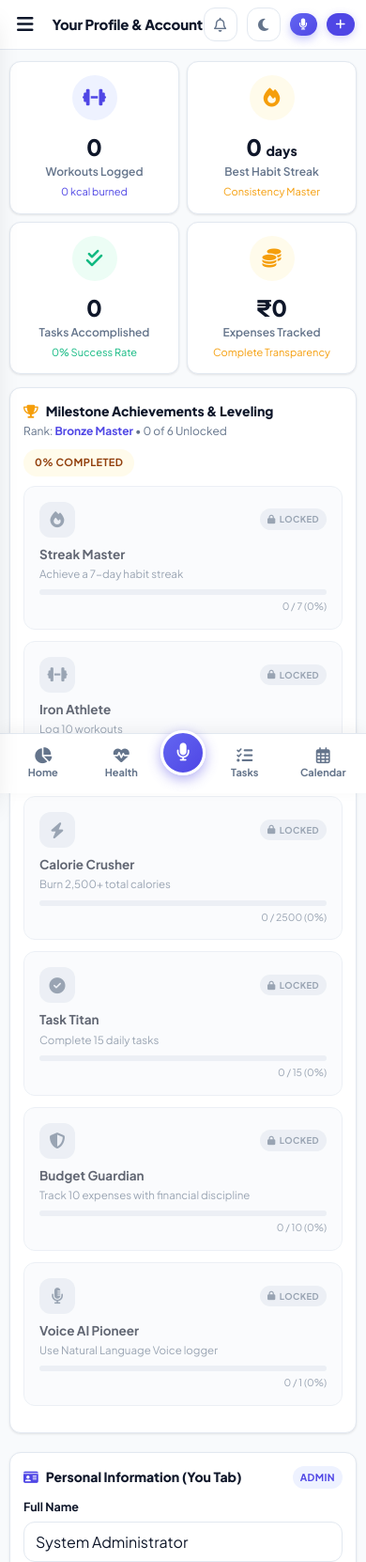
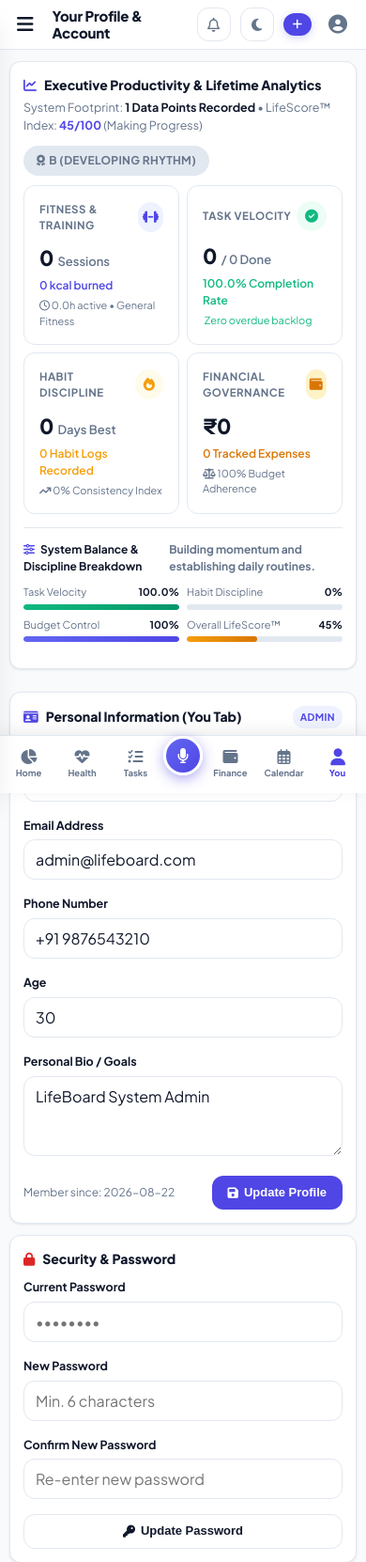
Before and after one commit to Aayush1B/LifeBoard---A-Personal-Resource-Management-System, a Flask app: page /profile in a window 390 px wide. Shown: the top 1662 px of the page at 94% size. Run offline with Flask 3, Linux system fonts and the light colour scheme; a user stored in the database is signed in; data comes from the database, SQL or seed files in the repository; both versions use the stored data as it was after the commit.

Commit message:
executive analytics suite, habit footprint calculation & complete 6-pillar mobile navigation

```diff
--- a/app.py
+++ b/app.py
@@ -746,7 +746,8 @@ def profile():
     habits = models.get_user_habits(user_id)
     max_streak = max([h['streak_count'] for h in habits], default=0)
 
-    # Achievements & Activity Heatmap
+    # Executive Analytics & Activity Heatmap
+    executive_stats = models.get_user_executive_stats(user_id)
     achievements = models.get_user_achievements(user_id)
     heatmap_data = models.get_activity_heatmap_data(user_id)
 
@@ -758,6 +759,7 @@ def profile():
                            total_lifetime_spent=total_lifetime_spent,
                            max_streak=max_streak,
                            achievements=achievements,
+                           executive_stats=executive_stats,
                            heatmap_data=heatmap_data)
 
 
--- a/static/css/style.css
+++ b/static/css/style.css
@@ -1038,16 +1038,16 @@ a {
   bottom: 0;
   left: 0;
   right: 0;
-  height: 64px;
+  height: calc(62px + env(safe-area-inset-bottom, 0px));
   background: var(--bg-card);
-  backdrop-filter: blur(12px);
-  -webkit-backdrop-filter: blur(12px);
+  backdrop-filter: blur(16px);
+  -webkit-backdrop-filter: blur(16px);
   border-top: 1px solid var(--border-color);
   z-index: 990;
   align-items: center;
-  justify-content: space-around;
-  padding: 0 4px;
-  box-shadow: 0 -4px 16px rgba(0, 0, 0, 0.05);
+  justify-content: space-between;
+  padding: 0 2px env(safe-area-inset-bottom, 0px) 2px;
+  box-shadow: 0 -4px 16px rgba(0, 0, 0, 0.08);
 }
 
 .mobile-nav-link {
@@ -1057,19 +1057,30 @@ a {
   justify-content: center;
   gap: 2px;
   color: var(--text-muted);
-  font-size: 11px;
+  font-size: 9.5px;
   font-weight: 700;
-  padding: 8px 10px;
+  padding: 4px 1px;
   border-radius: var(--radius-sm);
   transition: var(--transition);
   flex: 1;
-}
-.mobile-nav-link i { font-size: 17px; }
-.mobile-nav-link.active { color: var(--primary); }
+  text-decoration: none;
+  min-width: 0;
+  text-align: center;
+}
+.mobile-nav-link span {
+  white-space: nowrap;
+  overflow: hidden;
+  text-overflow: ellipsis;
+  max-width: 100%;
+}
+.mobile-nav-link i { font-size: 16px; transition: transform 0.2s ease; }
+.mobile-nav-link.active { color: var(--primary); font-weight: 800; }
+.mobile-nav-link.active i { transform: scale(1.12); color: var(--primary); }
 
 .mobile-nav-voice-btn {
-  width: 48px;
-  height: 48px;
+  width: 42px;
+  height: 42px;
+  min-width: 42px;
   border-radius: 50%;
   background: linear-gradient(135deg, #6366f1 0%, #4f46e5 100%);
   color: #ffffff;
@@ -1078,12 +1089,14 @@ a {
   display: flex;
   align-items: center;
   justify-content: center;
-  font-size: 19px;
+  font-size: 16px;
   cursor: pointer;
-  transform: translateY(-12px);
+  transform: translateY(-10px);
+  margin: 0 1px;
   transition: var(--transition);
-}
-.mobile-nav-voice-btn:active { transform: translateY(-8px) scale(0.95); }
+  flex-shrink: 0;
+}
+.mobile-nav-voice-btn:active { transform: translateY(-6px) scale(0.95); }
 
 .sidebar-backdrop {
   display: none;
--- a/templates/base.html
+++ b/templates/base.html
@@ -196,19 +196,13 @@
             <i class="fa-solid fa-moon theme-toggle-icon" id="themeToggleIcon"></i>
           </button>
 
-          <!-- Voice Assistant Button -->
-          <button class="btn-voice-header" onclick="startVoiceAssistant()" title="AI Voice Command Assistant">
-            <i class="fa-solid fa-microphone"></i>
-            <span class="desktop-only-text">Voice Log</span>
-          </button>
-
           <!-- Quick Log Modal Button -->
-          <button class="btn-quick-add" onclick="openModal('quickActionModal')">
+          <button class="btn-quick-add" onclick="openModal('quickActionModal')" title="Quick Create Action">
             <i class="fa-solid fa-plus"></i>
             <span>Quick Log</span>
           </button>
 
-          <a href="{{ url_for('profile') }}" class="btn-icon desktop-only-btn" title="My Profile">
+          <a href="{{ url_for('profile') }}" class="btn-icon" title="My Profile (You)">
             <i class="fa-solid fa-circle-user" style="font-size: 20px;"></i>
           </a>
           <a href="{{ url_for('logout') }}" class="btn-icon danger desktop-only-btn" title="Sign out">
@@ -288,19 +282,27 @@
       <i class="fa-solid fa-heart-pulse"></i>
       <span>Health</span>
     </a>
+    <a href="{{ url_for('tasks') }}" class="mobile-nav-link {% if request.path.startswith('/tasks') %}active{% endif %}">
+      <i class="fa-solid fa-list-check"></i>
+      <span>Tasks</span>
+    </a>
 
     <!-- Center Floating Voice Assistant Button -->
     <button class="mobile-nav-voice-btn" onclick="startVoiceAssistant()" aria-label="Voice Command Assistant" title="Tap to Speak">
       <i class="fa-solid fa-microphone"></i>
     </button>
 
-    <a href="{{ url_for('tasks') }}" class="mobile-nav-link {% if request.path.startswith('/tasks') %}active{% endif %}">
-      <i class="fa-solid fa-list-check"></i>
-      <span>Tasks</span>
+    <a href="{{ url_for('finance') }}" class="mobile-nav-link {% if request.path.startswith('/finance') %}active{% endif %}">
+      <i class="fa-solid fa-wallet"></i>
+      <span>Finance</span>
     </a>
     <a href="{{ url_for('calendar_view') }}" class="mobile-nav-link {% if request.path.startswith('/calendar') %}active{% endif %}">
       <i class="fa-regular fa-calendar-days"></i>
       <span>Calendar</span>
+    </a>
+    <a href="{{ url_for('profile') }}" class="mobile-nav-link {% if request.path == '/profile' %}active{% endif %}">
+      <i class="fa-solid fa-user"></i>
+      <span>You</span>
     </a>
   </nav>
 
--- a/templates/profile/index.html
+++ b/templates/profile/index.html
@@ -4,86 +4,136 @@
 {% block page_title %}Your Profile & Account{% endblock %}
 
 {% block content %}
-<!-- Lifetime Accomplishment Summary Cards -->
-<div class="grid-4">
-  <div class="card" style="text-align: center; padding: 20px;">
-    <div style="width: 48px; height: 48px; border-radius: var(--radius-full); background: var(--primary-light); color: var(--primary); display: flex; align-items: center; justify-content: center; margin: 0 auto 10px; font-size: 20px;">
-      <i class="fa-solid fa-dumbbell"></i>
+<!-- Executive Productivity & Lifetime Intelligence Suite -->
+<div class="card" style="margin-bottom: 24px;">
+  <div class="card-header" style="flex-wrap: wrap; gap: 12px;">
+    <div>
+      <h3 class="card-title">
+        <i class="fa-solid fa-chart-line" style="color: var(--primary);"></i>
+        <span>Executive Productivity & Lifetime Analytics</span>
+      </h3>
+      <div style="font-size: 12.5px; color: var(--text-muted); margin-top: 4px;">
+        System Footprint: <strong style="color: var(--text-main);">{{ executive_stats.total_data_points }} Data Points Recorded</strong> • LifeScore™ Index: <strong style="color: var(--primary);">{{ executive_stats.lifescore.score }}/100</strong> ({{ executive_stats.lifescore.tier }})
       </div>
-    <div style="font-size: 24px; font-weight: 800; color: var(--text-main);">{{ total_lifetime_workouts }}</div>
-    <div style="font-size: 12px; color: var(--text-muted); font-weight: 600;">Workouts Logged</div>
-    <div style="font-size: 11px; color: var(--primary); margin-top: 4px;">{{ total_lifetime_calories }} kcal burned</div>
     </div>
-
-  <div class="card" style="text-align: center; padding: 20px;">
-    <div style="width: 48px; height: 48px; border-radius: var(--radius-full); background: var(--warning-light); color: var(--warning); display: flex; align-items: center; justify-content: center; margin: 0 auto 10px; font-size: 20px;">
-      <i class="fa-solid fa-fire"></i>
-    </div>
-    <div style="font-size: 24px; font-weight: 800; color: var(--text-main);">{{ max_streak }} <span style="font-size: 14px;">days</span></div>
-    <div style="font-size: 12px; color: var(--text-muted); font-weight: 600;">Best Habit Streak</div>
-    <div style="font-size: 11px; color: var(--warning); margin-top: 4px;">Consistency Master</div>
-  </div>
-
-  <div class="card" style="text-align: center; padding: 20px;">
-    <div style="width: 48px; height: 48px; border-radius: var(--radius-full); background: var(--success-light); color: var(--success); display: flex; align-items: center; justify-content: center; margin: 0 auto 10px; font-size: 20px;">
-      <i class="fa-solid fa-check-double"></i>
-    </div>
-    <div style="font-size: 24px; font-weight: 800; color: var(--text-main);">{{ task_summary.done }}</div>
-    <div style="font-size: 12px; color: var(--text-muted); font-weight: 600;">Tasks Accomplished</div>
-    <div style="font-size: 11px; color: var(--success); margin-top: 4px;">{{ task_summary.completion_rate }}% Success Rate</div>
-  </div>
-
-  <div class="card" style="text-align: center; padding: 20px;">
-    <div style="width: 48px; height: 48px; border-radius: var(--radius-full); background: var(--warning-light); color: #f59e0b; display: flex; align-items: center; justify-content: center; margin: 0 auto 10px; font-size: 20px;">
-      <i class="fa-solid fa-coins"></i>
-    </div>
-    <div style="font-size: 24px; font-weight: 800; color: var(--text-main);">₹{{ "{:,.0f}".format(total_lifetime_spent) }}</div>
-    <div style="font-size: 12px; color: var(--text-muted); font-weight: 600;">Expenses Tracked</div>
-    <div style="font-size: 11px; color: #f59e0b; margin-top: 4px;">Complete Transparency</div>
+    <div>
+      <span class="badge badge-{{ executive_stats.grade_badge }}" style="font-size: 12px; padding: 7px 14px; font-weight: 700; letter-spacing: 0.3px;">
+        <i class="fa-solid fa-award"></i> {{ executive_stats.grade }}
+      </span>
     </div>
   </div>
 
-<!-- Gamification & Achievement Badges Showcase -->
-<div class="card" style="margin-bottom: 20px;">
-  <div class="card-header">
-    <div>
-      <h3 class="card-title">
-        <i class="fa-solid fa-trophy" style="color: #f59e0b;"></i>
-        <span>Milestone Achievements & Leveling</span>
-      </h3>
-      <div style="font-size: 12px; color: var(--text-muted); margin-top: 2px;">
-        Rank: <strong style="color: var(--primary);">{{ achievements.level }}</strong> • {{ achievements.unlocked_count }} of {{ achievements.total_badges }} Unlocked
+  <!-- 4 Core Executive Pillars -->
+  <div class="grid-4" style="margin-bottom: 20px;">
+    <!-- Pillar 1: Health & Conditioning -->
+    <div style="background: var(--bg-card-header); border: 1px solid var(--border-color); border-radius: var(--radius-md); padding: 16px;">
+      <div style="display: flex; align-items: center; justify-content: space-between; margin-bottom: 10px;">
+        <span style="font-size: 11.5px; font-weight: 700; color: var(--text-muted); text-transform: uppercase; letter-spacing: 0.5px;">Fitness & Training</span>
+        <div style="width: 32px; height: 32px; border-radius: var(--radius-full); background: var(--primary-light); color: var(--primary); display: flex; align-items: center; justify-content: center; font-size: 14px;">
+          <i class="fa-solid fa-dumbbell"></i>
         </div>
       </div>
-    <span class="badge badge-warning" style="font-size: 11px; padding: 6px 12px;">
-      {{ achievements.completion_rate }}% Completed
-    </span>
+      <div style="font-size: 22px; font-weight: 800; color: var(--text-main); margin-bottom: 4px;">{{ executive_stats.health.workout_count }} <span style="font-size: 13px; font-weight: 600; color: var(--text-muted);">Sessions</span></div>
+      <div style="font-size: 12px; color: var(--primary); font-weight: 600;">{{ "{:,.0f}".format(executive_stats.health.total_calories) }} kcal burned</div>
+      <div style="font-size: 11px; color: var(--text-muted); margin-top: 4px;">
+        <i class="fa-regular fa-clock"></i> {{ executive_stats.health.total_hours }}h active • {{ executive_stats.health.top_activity }}
+      </div>
     </div>
 
-  <div class="grid-3" style="margin-bottom: 0;">
-    {% for badge in achievements.badges %}
-    <div class="badge-card {% if badge.unlocked %}unlocked{% else %}locked{% endif %}">
-      <div style="display: flex; align-items: center; justify-content: space-between; margin-bottom: 8px;">
-        <div class="badge-icon-wrap" style="background: {% if badge.unlocked %}{{ badge.color }}20{% else %}var(--border-color){% endif %}; color: {% if badge.unlocked %}{{ badge.color }}{% else %}var(--text-muted){% endif %};">
-          <i class="fa-solid {{ badge.icon }}"></i>
+    <!-- Pillar 2: Task Execution & Velocity -->
+    <div style="background: var(--bg-card-header); border: 1px solid var(--border-color); border-radius: var(--radius-md); padding: 16px;">
+      <div style="display: flex; align-items: center; justify-content: space-between; margin-bottom: 10px;">
+        <span style="font-size: 11.5px; font-weight: 700; color: var(--text-muted); text-transform: uppercase; letter-spacing: 0.5px;">Task Velocity</span>
+        <div style="width: 32px; height: 32px; border-radius: var(--radius-full); background: var(--success-light); color: var(--success); display: flex; align-items: center; justify-content: center; font-size: 14px;">
+          <i class="fa-solid fa-circle-check"></i>
         </div>
-        {% if badge.unlocked %}
-          <span class="badge badge-success" style="font-size: 9.5px;"><i class="fa-solid fa-check"></i> UNLOCKED</span>
+      </div>
+      <div style="font-size: 22px; font-weight: 800; color: var(--text-main); margin-bottom: 4px;">{{ executive_stats.tasks.done }} <span style="font-size: 13px; font-weight: 600; color: var(--text-muted);">/ {{ executive_stats.tasks.total }} Done</span></div>
+      <div style="font-size: 12px; color: var(--success); font-weight: 600;">{{ executive_stats.tasks.completion_rate }}% Completion Rate</div>
+      <div style="font-size: 11px; margin-top: 4px;">
+        {% if executive_stats.tasks.overdue > 0 %}
+          <span style="color: var(--danger); font-weight: 600;"><i class="fa-solid fa-triangle-exclamation"></i> {{ executive_stats.tasks.overdue }} overdue backlog</span>
         {% else %}
-          <span class="badge badge-secondary" style="font-size: 9.5px;"><i class="fa-solid fa-lock"></i> LOCKED</span>
+          <span style="color: var(--success);"><i class="fa-solid fa-shield-check"></i> Zero overdue backlog</span>
         {% endif %}
       </div>
-      <div style="font-size: 13.5px; font-weight: 700; color: var(--text-main); margin-bottom: 2px;">{{ badge.title }}</div>
-      <div style="font-size: 11.5px; color: var(--text-muted); margin-bottom: 8px;">{{ badge.description }}</div>
+    </div>
 
-      <div class="progress-bar-container" style="height: 6px;">
-        <div class="progress-bar-fill {% if badge.unlocked %}success{% else %}primary{% endif %}" style="width: {{ badge.progress }}%;"></div>
-      </div>
-      <div style="font-size: 10.5px; color: var(--text-muted); margin-top: 4px; text-align: right;">
-        {{ badge.current }} / {{ badge.target }} ({{ badge.progress }}%)
+    <!-- Pillar 3: Habit Consistency & Discipline -->
+    <div style="background: var(--bg-card-header); border: 1px solid var(--border-color); border-radius: var(--radius-md); padding: 16px;">
+      <div style="display: flex; align-items: center; justify-content: space-between; margin-bottom: 10px;">
+        <span style="font-size: 11.5px; font-weight: 700; color: var(--text-muted); text-transform: uppercase; letter-spacing: 0.5px;">Habit Discipline</span>
+        <div style="width: 32px; height: 32px; border-radius: var(--radius-full); background: var(--warning-light); color: var(--warning); display: flex; align-items: center; justify-content: center; font-size: 14px;">
+          <i class="fa-solid fa-fire"></i>
         </div>
       </div>
-    {% endfor %}
+      <div style="font-size: 22px; font-weight: 800; color: var(--text-main); margin-bottom: 4px;">{{ executive_stats.habits.max_streak }} <span style="font-size: 13px; font-weight: 600; color: var(--text-muted);">Days Best</span></div>
+      <div style="font-size: 12px; color: var(--warning); font-weight: 600;">{{ executive_stats.habits.total_checkins }} Habit Logs Recorded</div>
+      <div style="font-size: 11px; color: var(--text-muted); margin-top: 4px;">
+        <i class="fa-solid fa-arrow-trend-up"></i> {{ executive_stats.habits.consistency_rate }}% Consistency Index
+      </div>
+    </div>
+
+    <!-- Pillar 4: Financial Governance -->
+    <div style="background: var(--bg-card-header); border: 1px solid var(--border-color); border-radius: var(--radius-md); padding: 16px;">
+      <div style="display: flex; align-items: center; justify-content: space-between; margin-bottom: 10px;">
+        <span style="font-size: 11.5px; font-weight: 700; color: var(--text-muted); text-transform: uppercase; letter-spacing: 0.5px;">Financial Governance</span>
+        <div style="width: 32px; height: 32px; border-radius: var(--radius-full); background: #fef3c7; color: #d97706; display: flex; align-items: center; justify-content: center; font-size: 14px;">
+          <i class="fa-solid fa-wallet"></i>
+        </div>
+      </div>
+      <div style="font-size: 22px; font-weight: 800; color: var(--text-main); margin-bottom: 4px;">₹{{ "{:,.0f}".format(executive_stats.finance.total_spent) }}</div>
+      <div style="font-size: 12px; color: #d97706; font-weight: 600;">{{ executive_stats.finance.expense_count }} Tracked Expenses</div>
+      <div style="font-size: 11px; color: var(--text-muted); margin-top: 4px;">
+        <i class="fa-solid fa-scale-balanced"></i> {{ executive_stats.finance.budget_adherence }}% Budget Adherence
+      </div>
+    </div>
+  </div>
+
+  <!-- Performance Balance Indicators -->
+  <div style="padding-top: 14px; border-top: 1px solid var(--border-color);">
+    <div style="font-size: 12px; font-weight: 700; color: var(--text-main); margin-bottom: 10px; display: flex; justify-content: space-between;">
+      <span><i class="fa-solid fa-sliders" style="color: var(--primary); margin-right: 6px;"></i>System Balance & Discipline Breakdown</span>
+      <span style="color: var(--text-muted);">{{ executive_stats.grade_desc }}</span>
+    </div>
+    <div class="grid-4" style="margin-bottom: 0;">
+      <div>
+        <div style="display: flex; justify-content: space-between; font-size: 11px; margin-bottom: 4px;">
+          <span style="color: var(--text-muted);">Task Velocity</span>
+          <span style="font-weight: 700;">{{ executive_stats.tasks.completion_rate }}%</span>
+        </div>
+        <div class="progress-bar-container" style="height: 6px;">
+          <div class="progress-bar-fill success" style="width: {{ executive_stats.tasks.completion_rate }}%;"></div>
+        </div>
+      </div>
+      <div>
+        <div style="display: flex; justify-content: space-between; font-size: 11px; margin-bottom: 4px;">
+          <span style="color: var(--text-muted);">Habit Discipline</span>
+          <span style="font-weight: 700;">{{ executive_stats.habits.consistency_rate }}%</span>
+        </div>
+        <div class="progress-bar-container" style="height: 6px;">
+          <div class="progress-bar-fill warning" style="width: {{ executive_stats.habits.consistency_rate }}%;"></div>
+        </div>
+      </div>
+      <div>
+        <div style="display: flex; justify-content: space-between; font-size: 11px; margin-bottom: 4px;">
+          <span style="color: var(--text-muted);">Budget Control</span>
+          <span style="font-weight: 700;">{{ executive_stats.finance.budget_adherence }}%</span>
+        </div>
+        <div class="progress-bar-container" style="height: 6px;">
+          <div class="progress-bar-fill primary" style="width: {{ executive_stats.finance.budget_adherence }}%;"></div>
+        </div>
+      </div>
+      <div>
+        <div style="display: flex; justify-content: space-between; font-size: 11px; margin-bottom: 4px;">
+          <span style="color: var(--text-muted);">Overall LifeScore™</span>
+          <span style="font-weight: 700;">{{ executive_stats.lifescore.score }}%</span>
+        </div>
+        <div class="progress-bar-container" style="height: 6px;">
+          <div class="progress-bar-fill {% if executive_stats.lifescore.score >= 70 %}success{% else %}warning{% endif %}" style="width: {{ executive_stats.lifescore.score }}%;"></div>
+        </div>
+      </div>
+    </div>
   </div>
 </div>
 
```
Also changed, not shown: models.py (+150 -0 lines), test_app.py (+14 -0 lines), lifeboard.db. Lines whose indentation alone changed are shown as unchanged.
